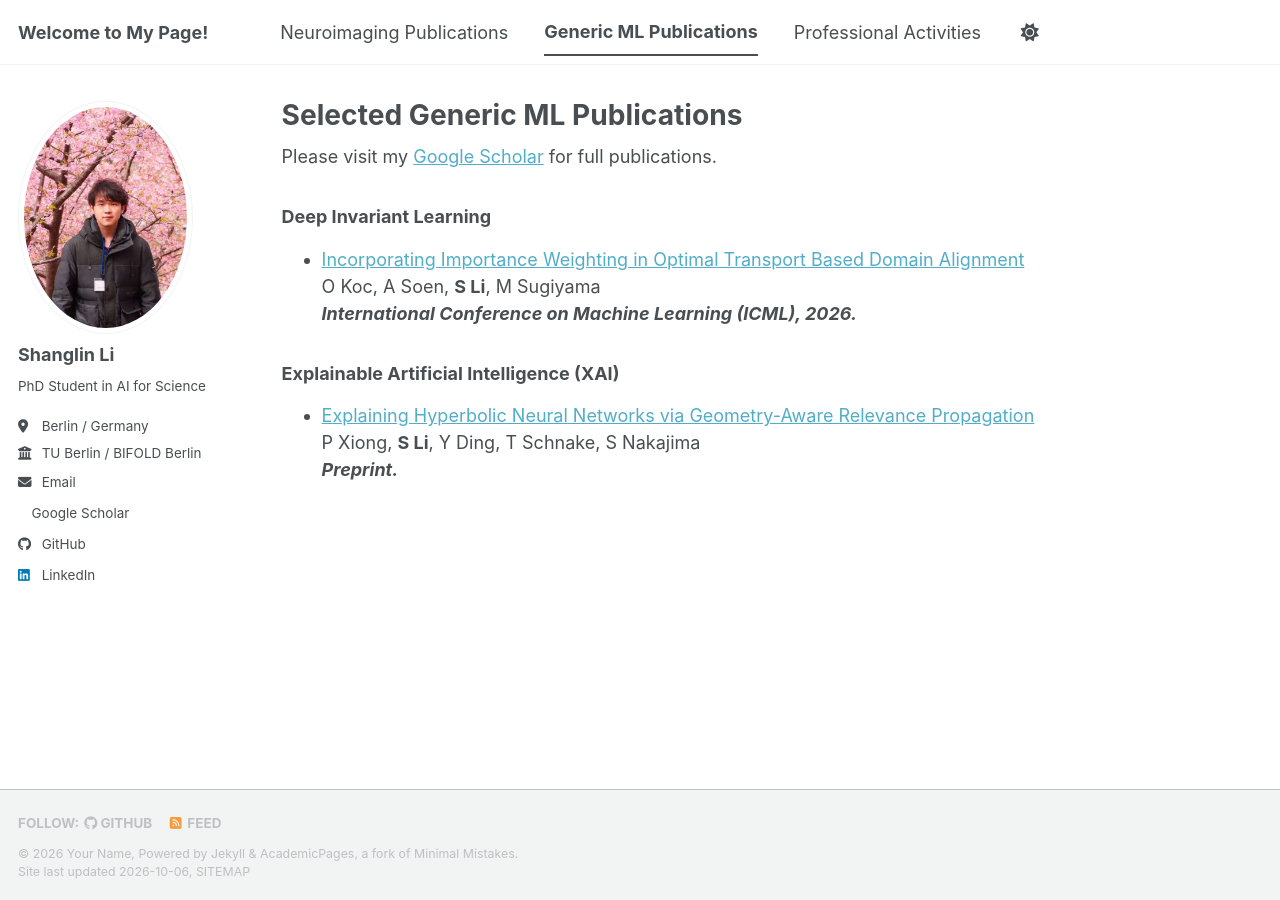
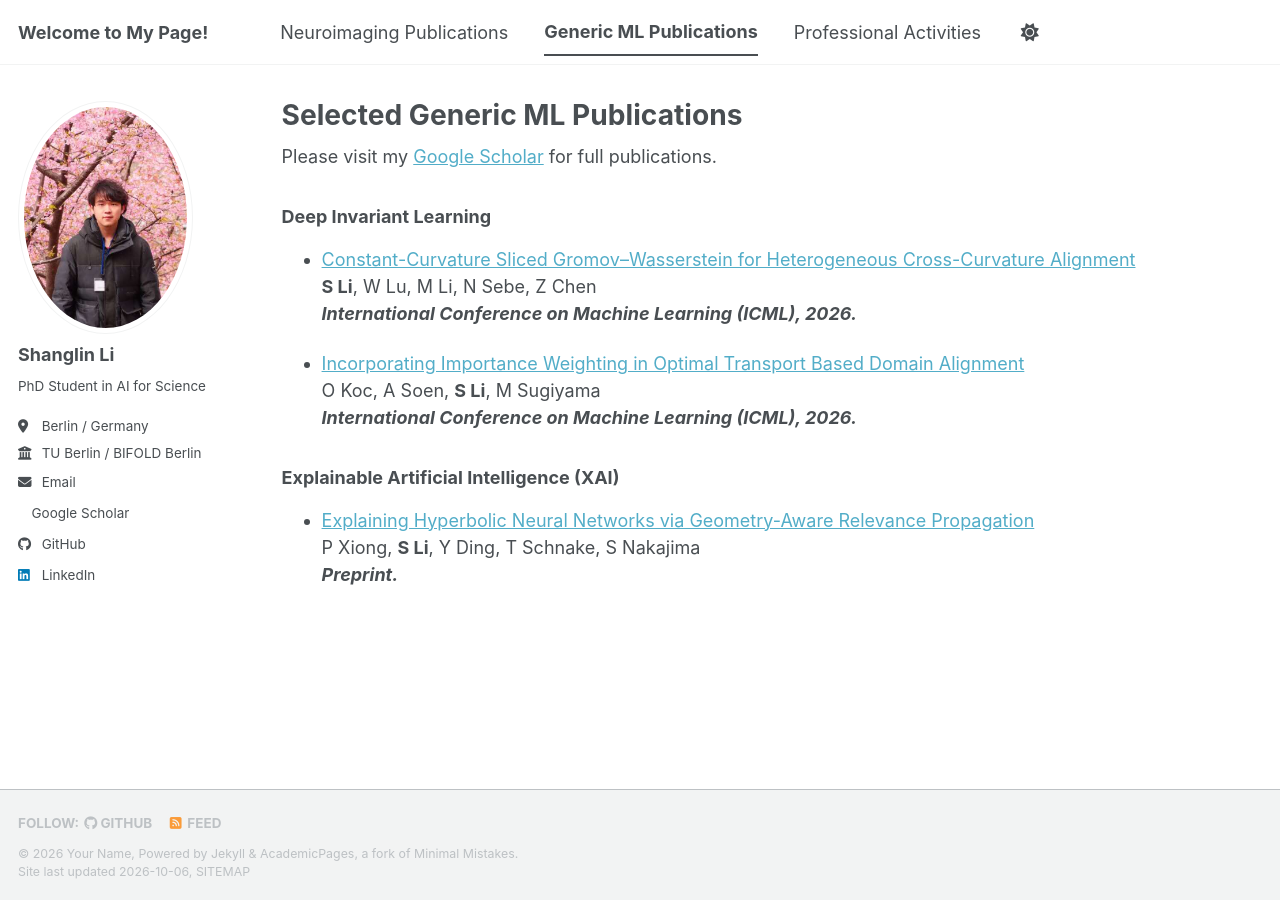
Before and after one commit to fightlesliefigt/fightlesliefigt.github.io, a Jekyll site: the page built from _pages/talks.html, in a window 1280 px wide. Built offline with Jekyll 4.4.1, drawn with Linux system fonts in a browser that asks for light colours; a style sheet for code colours, icons or effects is not loaded.

Commit message:
Add new talks to the talks page

```diff
--- a/_pages/talks.html
+++ b/_pages/talks.html
@@ -9,6 +9,17 @@ Please visit my <a href="https://scholar.google.com/citations?user=ZfbvnHkAAAAJ"
 
 
 <h3>Deep Invariant Learning</h3>
+
+<ul>
+<li><p>
+<a href="">Constant-Curvature Sliced Gromov–Wasserstein for Heterogeneous Cross-Curvature Alignment</a><br />
+<b>S Li</b>, W Lu, M Li, N Sebe, Z Chen<br />
+<i><b>International Conference on Machine Learning (ICML), 2026.</b></i>
+</p></li>
+</ul>
+
+
+
 <ul>
 <li><p>
 <a href="https://openreview.net/forum?id=R8HbSt2J4e">Incorporating Importance Weighting in Optimal Transport Based Domain Alignment</a><br />
```
